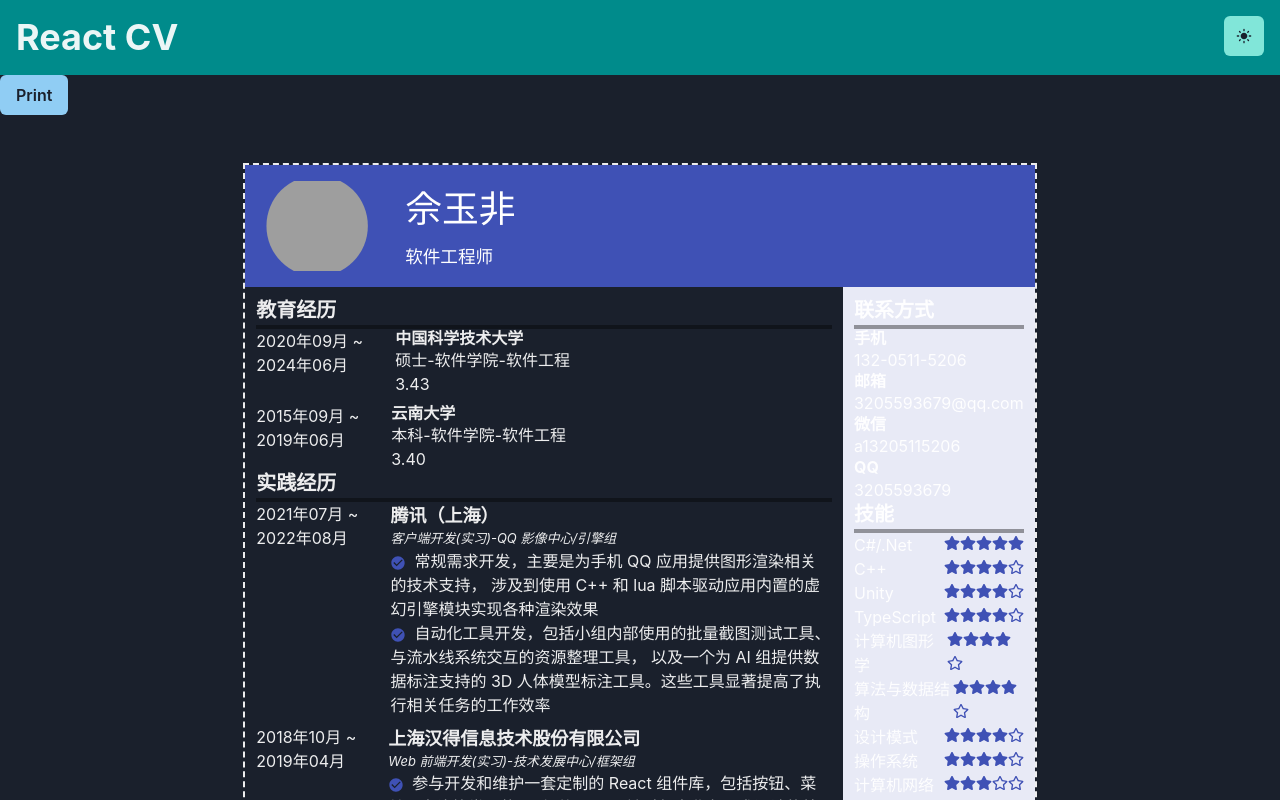
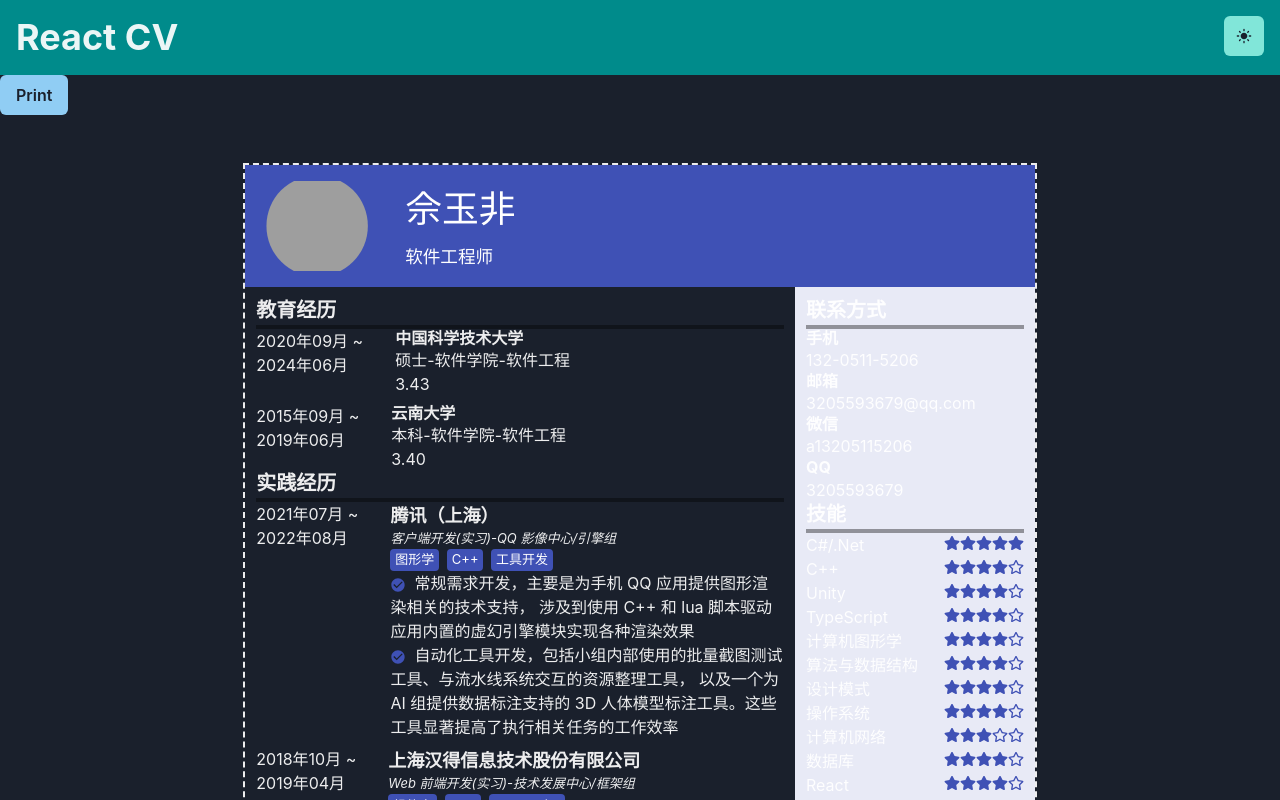
Before and after one commit to SnekTech/react-cv, a React (Vite) app: page / in a window 1280 px wide. Shown: the top 800 px of the page. Built offline with nearby package versions, Linux system fonts and the light colour scheme; grey boxes are pictures that could not be loaded.

Commit message:
add Keywords.tsx

```diff
--- a/src/cv/CV.tsx
+++ b/src/cv/CV.tsx
@@ -19,7 +19,9 @@ export const CV = forwardRef<HTMLDivElement>((_, ref) => {
                 <WorkingExperience/>
             </Box>
 
-            <Box height={'100%'} width={'240px'} bgColor={'brand.50'} padding={'0.7rem'}>
+            <Box height={'100%'} width={'240px'} bgColor={'brand.50'} padding={'0.7rem'}
+                 flexShrink={0}
+            >
                 <Contact/>
                 <Skills/>
                 <LanguageSkill/>
--- /dev/null
+++ b/src/cv/components/Keywords.tsx
@@ -0,0 +1,16 @@
+import { Wrap, WrapItem } from "@chakra-ui/react";
+
+export function Keywords(props: { keywords: string[] }) {
+    return <Wrap>
+        {props.keywords.map(keyword => (
+
+            <WrapItem key={keyword}
+                      bgColor={'brand.500'}
+                      color={'#fff'}
+                      borderRadius={4}
+                      padding={'0.1rem 0.3rem'}
+                      fontSize={'small'}
+            >{keyword}</WrapItem>
+        ))}
+    </Wrap>
+}
--- a/src/cv/components/working-experience/ExperienceItem.tsx
+++ b/src/cv/components/working-experience/ExperienceItem.tsx
@@ -2,6 +2,7 @@ import { Experience } from "./data.ts";
 import { Box, Flex, List, ListIcon, ListItem, Text } from "@chakra-ui/react";
 import { DateRangeDisplay } from "../DateRangeDisplay.tsx";
 import { MdCheckCircle } from "react-icons/md";
+import { Keywords } from "../Keywords.tsx";
 
 export function ExperienceItem({ experience }: { experience: Experience }) {
     const {
@@ -9,6 +10,7 @@ export function ExperienceItem({ experience }: { experience: Experience }) {
         company,
         job,
         department,
+        keywords,
         points
     } = experience
     return <Flex>
@@ -16,7 +18,7 @@ export function ExperienceItem({ experience }: { experience: Experience }) {
         <Box ml={'2rem'}>
             <Text fontWeight={'bold'} fontSize={'large'}>{company}</Text>
             <Text fontStyle={'italic'} fontSize={'small'}>{job}-{department}</Text>
-
+            <Keywords keywords={keywords}/>
             <List>
                 {points.map((point, i) => (
                     <ListItem key={i}>
```
